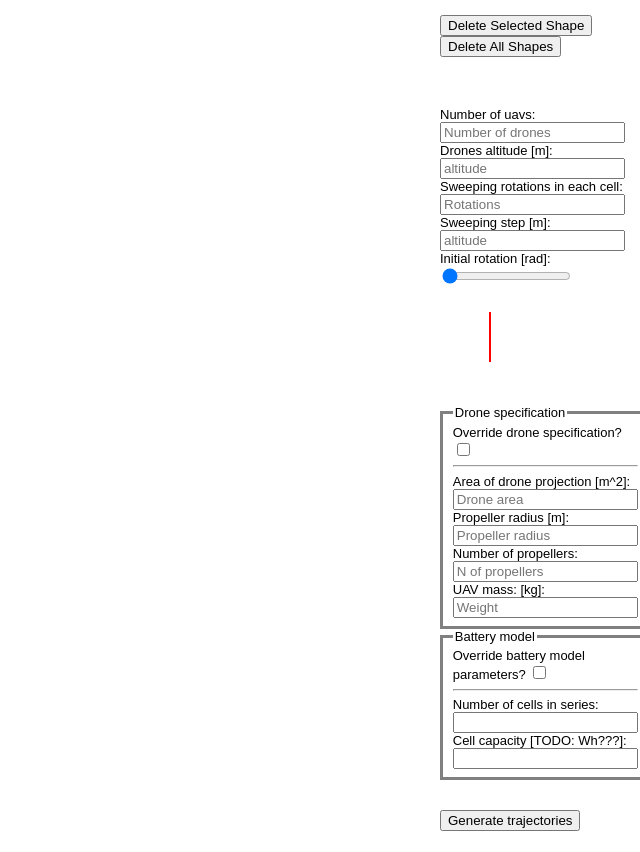
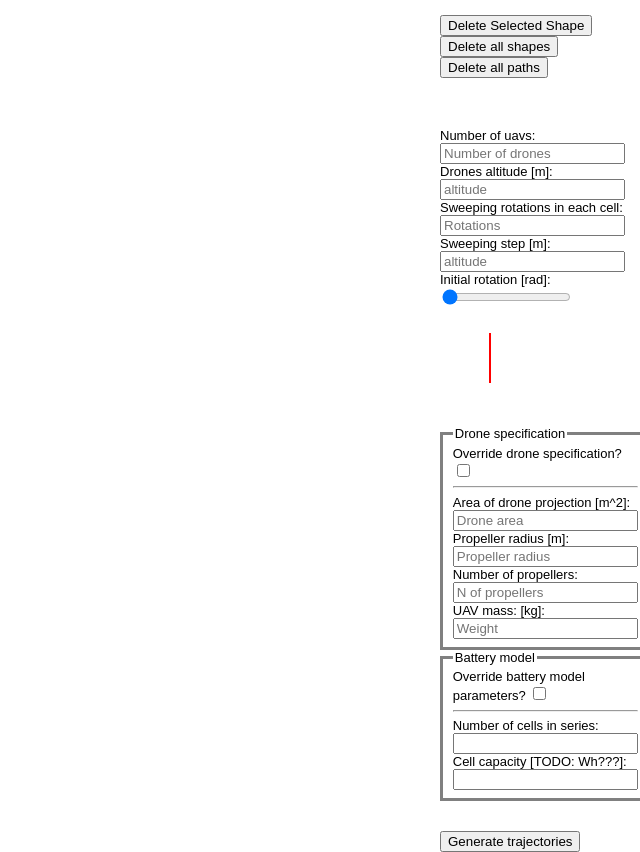
Before and after one commit to ddatsko/thesis_gui, a Flask app: page / in a window 1280 px wide. Shown: the whole page, without its empty margins (640-1280 px from the left). Before the commit the page ends 831 px from the top, so only its background shows below. Run offline with Flask 2, Linux system fonts and the light colour scheme; some libraries are stand-ins or nearby versions.

Commit message:
Added path drawing to gui

```diff
--- a/app.py
+++ b/app.py
@@ -38,6 +38,7 @@ def generate_trajectories():
         generate_req.sweeping_step = float(json_data["sweeping-step"])
         generate_req.number_of_drones = int(json_data["n-uavs"])
         generate_req.rotations_per_cell = int(json_data["rotations-per-cell"])
+        generate_req.decomposition_rotation = float(json_data["init-rotation"])
 
 
         # TODO: check this. Maybe, give the choice to user
--- a/templates/google.html
+++ b/templates/google.html
@@ -53,6 +53,7 @@
       const NO_FLY_ZONE_COLOR = '#FF1433';
       var drawingManager;
       var all_overlays = [];
+      var all_paths = [];
       var selectedShape;
       var colors = [NO_FLY_ZONE_COLOR, FLY_ZONE_COLOR];
       var selectedColor;
@@ -286,6 +287,8 @@
       }
 
       function clear_paths_from_map() {
+        all_paths.forEach(el => {el.setMap(null)});
+        all_paths = [];
       }
 
       function add_one_path(path, color) {
@@ -299,6 +302,7 @@
           strokeWeight: 2,
         });
         coorindates.setMap(map);
+        all_paths.push(coorindates);
       }
 
       function draw_paths_on_map(paths) {
@@ -312,6 +316,7 @@
       function generate_trajectories(e) {
         e.preventDefault();
 
+        clear_paths_from_map();
         let init_point;
         let fly_zone;
         let no_fly_zones = [];
@@ -319,7 +324,6 @@
         let fly_zone_found = false;
         let markers_found = 0;
 
-        console.log("HERE");
         for (let i = 0; i < all_overlays.length; ++i) {
           let overlay = all_overlays[i].overlay;
           console.log(overlay);
@@ -385,15 +389,20 @@
           body: JSON.stringify(value),
         });
         fetch(req).then(response => {
-          return response.json();
+          console.log(response);
+          if (response.status != 200) {
+            response.text().then(text => {alert(text)});
+            throw new Error();
+          } else {
+            return response.json();
+          }
         }).then(data => {
-          console.log(data);
           if (data.success != true) {
             alert(`Error while generating paths: ${data.message}`);
             return;
           }
           draw_paths_on_map(data.res);
-        })
+        }).catch(er => {})
         return false;
       }
 
@@ -405,7 +414,8 @@
       <div id="color-palette"></div>
       <div>
         <button id="delete-button">Delete Selected Shape</button>
-        <button id="delete-all-button">Delete All Shapes</button>
+        <button id="delete-all-button">Delete all shapes</button>
+        <button id="delete-all-paths" onclick="clear_paths_from_map()">Delete all paths</button>
         <form onsubmit="generate_trajectories(event)"  method="post" id="path-planning-settings">
           <label for="n-uavs">Number of uavs: </label> <input type="number" min="0" step="1" placeholder="Number of drones" id="n-uavs" name="n-uavs"  required>
           <label for="altitude">Drones altitude [m]: </label> <input type="number" min="1" step="1" placeholder="altitude" id="altitude" name="altitude"  required>
```
